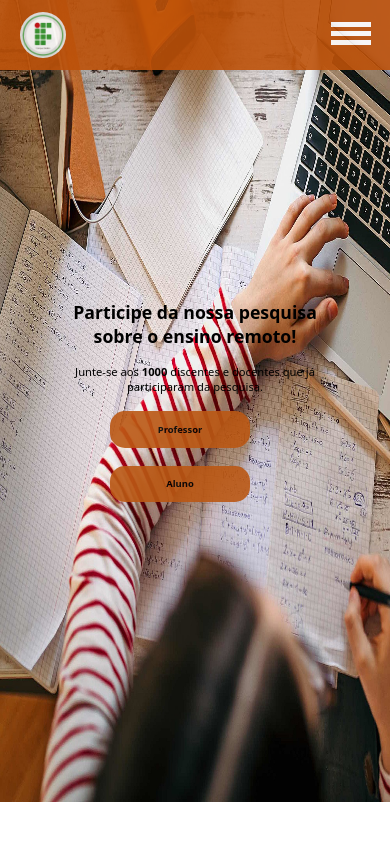
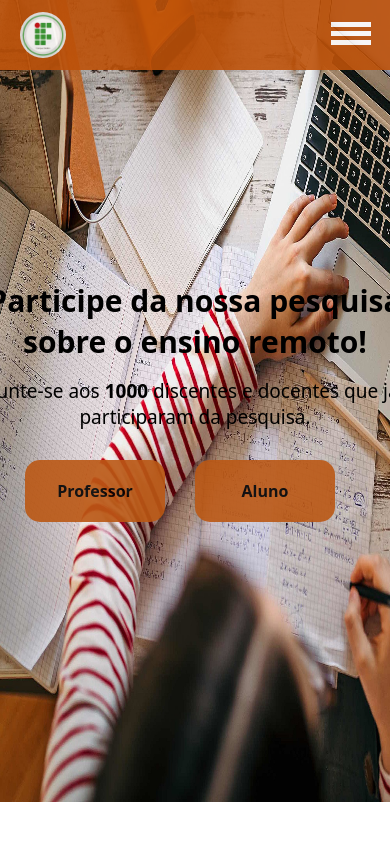
Before and after one commit to RafaelCardoso11/EAD-research-project-Angular, an Angular app: page / in a window 390 px wide. Shown: the top 844 px of the page. Built offline with nearby package versions, Linux system fonts and the light colour scheme; a web font is replaced by a local one.

Commit message:
Responsividade alterações

```diff
--- a/src/app/components/viewTemplates/content-more-about-research-view/content-more-about-research-view.component.scss
+++ b/src/app/components/viewTemplates/content-more-about-research-view/content-more-about-research-view.component.scss
@@ -92,4 +92,16 @@
     }
 
 }
+@media only screen and (max-width: 920px) {
+    html {
+        font-size: 1px;
+    }
+    .more-research {
+        .container-research {
+            .title-research {
+                text-align: center;
+            }
+        }
+    }
+}
 @import '../../../sizeResponsiveness/main.scss';
--- a/src/app/sizeResponsiveness/_desktop-min-900px.scss
+++ b/src/app/sizeResponsiveness/_desktop-min-900px.scss
@@ -1,39 +1,40 @@
 @media only screen and (max-width: 920px) {
-    html{
+    html {
         font-size: 1px;
     }
     .container-headerView {
-
         .content-header {
-
             background-size: 150% 100%;
         }
     }
     .more-research {
+        .container-research {
+            .title-research {
+                text-align: center;
+            }
+            .container-research-objetivo {
 
-        .container-research{
-         .container-research-objetivo{
-            .description-title{
+                .description-title {
                     font-size: 22rem;
 
                     width: 100%;
                     padding: 40px;
                 }
+            }
+            .container-pesquisa {
+                flex-direction: column;
 
-         }
-            .container-pesquisa{
-             flex-direction: column;
-                .img-container-research{
+                .img-container-research {
                     padding: 20px;
                     margin: 20px;
-                    img{
+                    img {
                         max-width: 400px;
                     }
                 }
             }
-            .container-svg-bg{
+            .container-svg-bg {
                 width: auto;
-                .bg-details-svg{
+                .bg-details-svg {
                     top: calc(200vh + 150px);
                     left: 15px;
                     width: 600px;
@@ -41,52 +42,42 @@
             }
         }
     }
-    .container-goals{
-
-        .content-goals{
-
-          .card-goals{
-
+    .container-goals {
+        .content-goals {
+            .card-goals {
                 max-width: 600px;
                 min-width: auto;
                 height: auto;
-            .title-card{
+                .title-card {
                     font-size: 35rem;
                 }
-            .desc-card{
+                .desc-card {
                     font-size: 25rem;
                 }
-            img{
-
-
             }
         }
-
-        }
-
     }
 }
 /* Large devices (laptops/desktops, 992px and up) */
 @media only screen and (min-width: 992px) {
-    html{
+    html {
         font-size: 1px;
     }
 }
 
 /* Extra large devices (large laptops and desktops, 1200px and up) */
 @media only screen and (min-width: 1200px) {
-    html{
+    html {
         font-size: 1.1px;
     }
-
 }
 @media only screen and (min-width: 1600px) {
-    html{
+    html {
         font-size: 1.5px;
     }
 }
 @media only screen and (min-width: 1900px) {
-    html{
+    html {
         font-size: 2px;
     }
 }
--- a/src/styles.scss
+++ b/src/styles.scss
@@ -26,7 +26,6 @@
 }
 
 //IMPORTS
-@import 'app/sizeResponsiveness/main.scss';
-@import 'app/animations/main.scss';
+
 html, body { height: 100%; }
 body { margin: 0; font-family: Roboto, "Helvetica Neue", sans-serif; }
```
Lines whose indentation alone changed are shown as unchanged.
